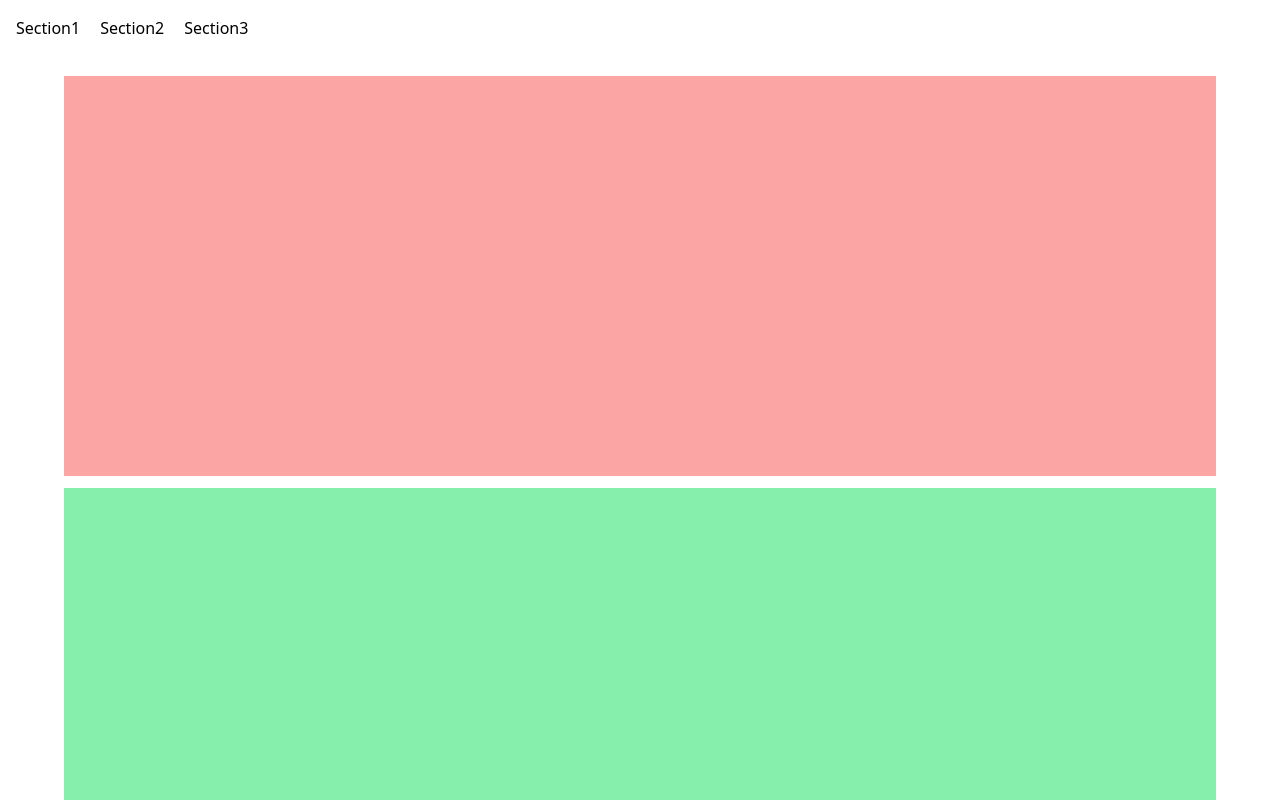
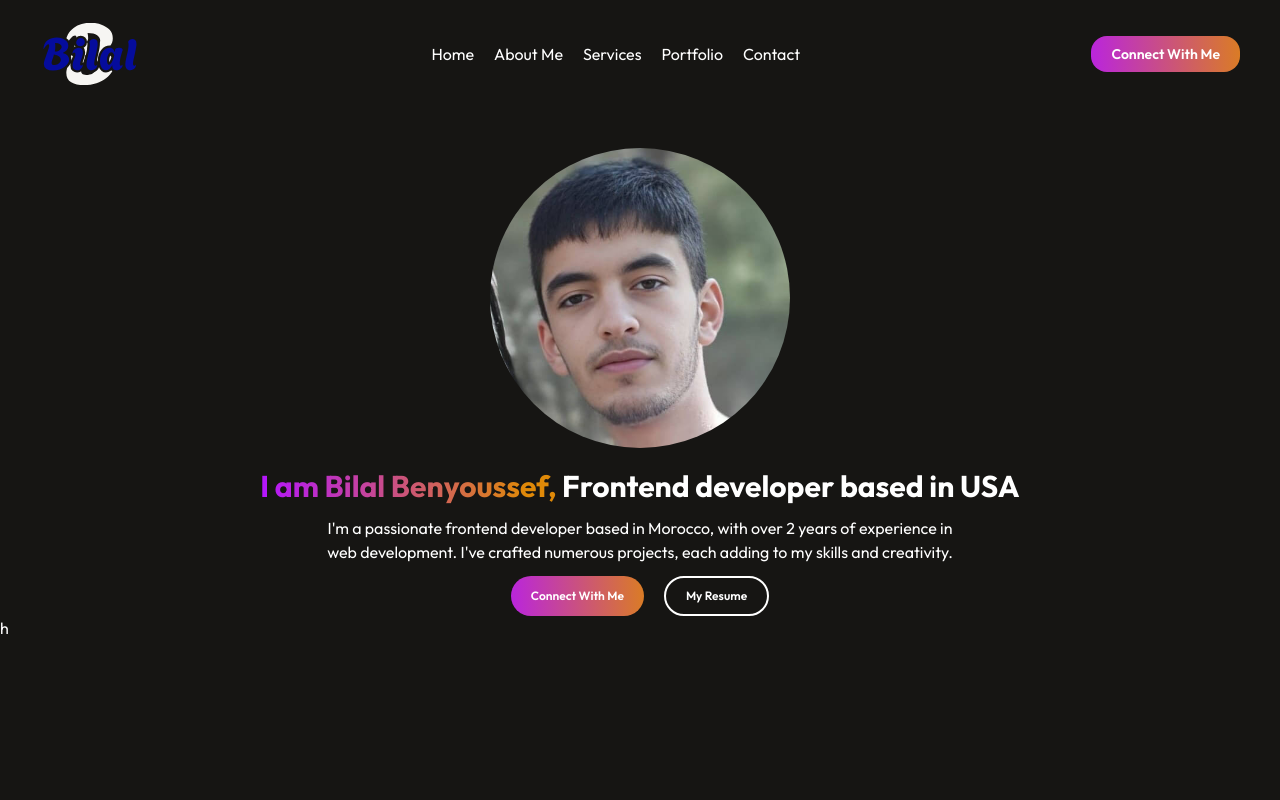
Before and after one commit to Bilalben23/my_portfolio, a React (Create React App) app: page / in a window 1280 px wide. Shown: the top 800 px of the page. Built offline with nearby package versions, Linux system fonts and the light colour scheme.

Commit message:
adding hero section

```diff
--- a/public/index.html
+++ b/public/index.html
@@ -1,10 +1,14 @@
-<!DOCTYPE html>
+<!doctype html>
 <html lang="en">
 
 <head>
-  <meta charset="UTF-8">
-  <meta name="viewport" content="width=device-width, initial-scale=1.0">
+  <meta charset="UTF-8" />
+  <meta name="viewport" content="width=device-width, initial-scale=1.0" />
   <title>Bilal's Portfolio</title>
+  <!-- outfit font: -->
+  <link rel="preconnect" href="https://fonts.googleapis.com">
+  <link rel="preconnect" href="https://fonts.gstatic.com" crossorigin>
+  <link href="https://fonts.googleapis.com/css2?family=Outfit:wght@100..900&display=swap" rel="stylesheet">
 </head>
 
 <body>
--- a/src/App.css
+++ b/src/App.css
@@ -1,3 +1,17 @@
 @tailwind base;
 @tailwind components;
 @tailwind utilities;
+
+@layer base {
+    * {
+        margin: 0;
+        padding: 0;
+        scroll-behavior: smooth;
+    }
+
+    body {
+        font-family: "Outfit", sans-serif;
+        background-color: #161513;
+        @apply text-white h-screen;
+    }
+}
--- a/src/App.jsx
+++ b/src/App.jsx
@@ -1,25 +1,14 @@
-import React from 'react'
-import AnchorLink from 'react-anchor-link-smooth-scroll';
+import React from "react";
+import Navbar from "./components/Navbar";
+import Hero from "./components/Hero";
+// import AnchorLink from 'react-anchor-link-smooth-scroll';
 
 export default function App() {
   return (
-    <div>
-      {/* <h1 className='text-red-500'>The app</h1> */}
-      <nav className='flex items-center space-x-5 p-4'>
-        <AnchorLink href='#section1' offset={50} duration={1000}>Section1</AnchorLink>
-        <AnchorLink href='#section2' offset={20} duration={5000}>Section2</AnchorLink>
-        <AnchorLink href='#section3' offset={50} duration={1000}>Section3</AnchorLink>
-      </nav>
-      <main className='mt-5 w-[90%] mx-auto'>
-        <section id='section1' className='w-full h-[400px] bg-red-300'></section>
-        <section id='section2' className='w-full h-[400px] bg-green-300 my-3'></section>
-        <section id='section3' className='w-full h-[400px] bg-yellow-300'></section>
-      </main>
-    </div>
-  )
+    <>
+      <Navbar />
+      <Hero />
+      h
+    </>
+  );
 }
-
-
-// git clone <repository-url>
-// cd <project-directory>
-// npm install
--- /dev/null
+++ b/src/components/Hero.jsx
@@ -0,0 +1,19 @@
+import React from 'react'
+
+export default function Hero() {
+    return (
+        <div className='flex items-center flex-col space-y-3'>
+            <div className='w-[300px] max-auto h-[300px] mt-10 mb-2'>
+                <img src='/assets/profile-pic.png' alt="profile" className='w-full h-full rounded-full' />
+            </div>
+            <h1 className='font-bold text-3xl text-center w-2/3'> <span className='bg-clip-text text-transparent bg-text-bg'>I am Bilal Benyoussef,</span> Frontend developer based in USA</h1>
+            <p className='w-1/2 text-center mx-auto mt-4'>
+                I'm a passionate frontend developer based in Morocco, with over 2 years of experience in web development. I've crafted numerous projects, each adding to my skills and creativity.
+            </p>
+            <div className='flex justify-between space-x-5 text-md mb-5'>
+                <button type='button' className='px-5 py-2.5 rounded-3xl bg-custom-gradient text-xs hover:border-2 hover:border-white font-semibold'>Connect With Me</button>
+                <button type="button" className='font-semibold px-5 py-2.5 text-xs rounded-3xl border-2 border-white hover:border-2 hover:border-[#B415FF]'>My Resume</button>
+            </div>
+        </div>
+    )
+}
--- /dev/null
+++ b/src/components/Navbar.jsx
@@ -0,0 +1,31 @@
+import React from "react";
+import AnchorLink from "react-anchor-link-smooth-scroll";
+
+
+export default function Navbar() {
+    return <nav className="flex items-center justify-between py-1 px-10 text-white">
+        <AnchorLink href="home" className="w-[100px] h-[100px] block">
+            <img src='/assets/logo-no-background.svg' alt="logo" className="w-full h-full rounded-full" />
+        </AnchorLink>
+        <ul className="flex items-center justify-center space-x-5">
+            <li>
+                <AnchorLink href="home">Home</AnchorLink>
+            </li>
+            <li>
+                <AnchorLink href="about-me">About Me</AnchorLink>
+            </li>
+            <li>
+                <AnchorLink href="services">Services</AnchorLink>
+            </li>
+            <li>
+                <AnchorLink href="portfolio">Portfolio</AnchorLink>
+            </li>
+            <li>
+                <AnchorLink href="contact">Contact</AnchorLink>
+            </li>
+        </ul>
+        <div>
+            <button type="button" className="py-2 px-5 rounded-2xl font-semibold bg-custom-gradient text-sm transition duration-500 hover:scale-105 hover:opacity-90">Connect With Me</button>
+        </div>
+    </nav>;
+}
--- a/src/index.js
+++ b/src/index.js
@@ -1,9 +1,9 @@
 import { createRoot } from "react-dom/client";
 import App from "./App";
-import "./App.css"
+import "./App.css";
 
 const root = createRoot(document.getElementById("root"));
 
 root.render(
-  <App />
-)
+    <App />
+);
--- a/tailwind.config.js
+++ b/tailwind.config.js
@@ -1,10 +1,25 @@
 /** @type {import('tailwindcss').Config} */
 module.exports = {
-  content: [
-    "./src/**/*.{js,jsx,ts,tsx}",
+  content: ["./src/**/*.{js,jsx,ts,tsx}"],
+  theme: {
+    extend: {
+      backgroundImage: {
+        'custom-gradient': 'linear-gradient(267deg, #DA7C25 0.36%, #B923E1 102.06%)',
+        'text-bg': 'linear-gradient(270deg, #DF8908 10%, #B415FF 100%)'
+      }
+    },
+  },
+  plugins: [
+    function ({ addUtilities }) {
+      addUtilities({
+        '.bg-clip-text': {
+          'background-clip': 'text',
+          '-webkit-background-clip': 'text',
+        },
+        '.text-transparent': {
+          'color': 'transparent',
+        },
+      });
+    },
   ],
-  theme: {
-    extend: {},
-  },
-  plugins: [],
-}
+};
```
Also changed, not shown: public/assets/logo-no-background.svg (added), public/assets/profile-pic.png (added).
